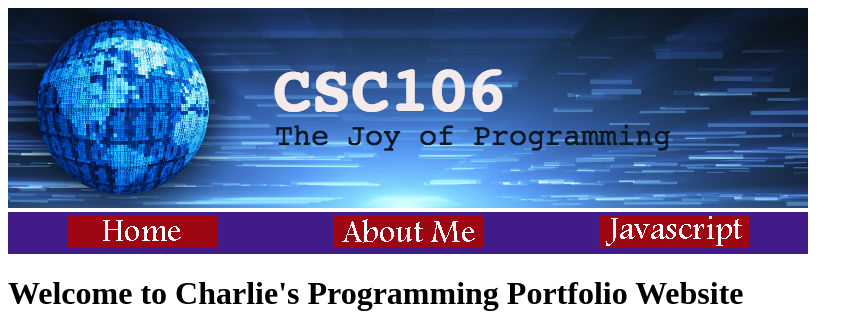
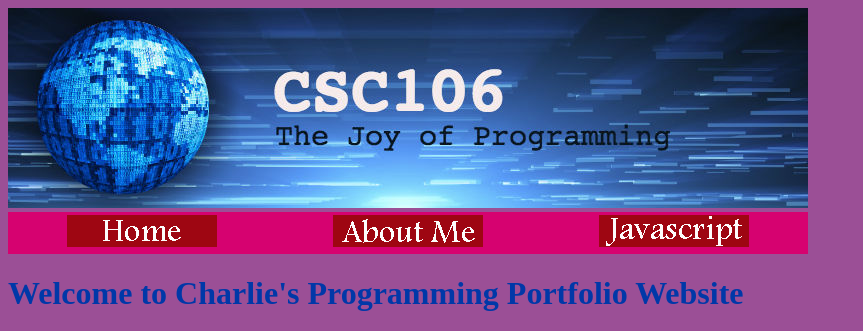
Before and after one commit to charlie21fa/charlie21fa.github.io, a plain HTML site: page index.html in a window 1280 px wide. Shown: the top 331 px of the page, without its empty margins (0-863 px from the left). Drawn offline with Linux system fonts and the light colour scheme.

Commit message:
Update index.html

```diff
--- a/index.html
+++ b/index.html
@@ -2,13 +2,14 @@
 <html>
     <head>
         <meta charset="utf-8">
+	<link rel="stylesheet" href="style1.css">
         <title>Charlie's Programming Portfolio - Main page</title>
     </head>
     <body>
 
 <img src="csc106 banner.jpg"><br>
 
-<table width=800 bgcolor="#411b88">
+<table width=800 bgcolor="#D60270">
 	<tr>
 	<td align="center"><a href="index.html"><img src="home-button.png"></a>
  </td>
```
